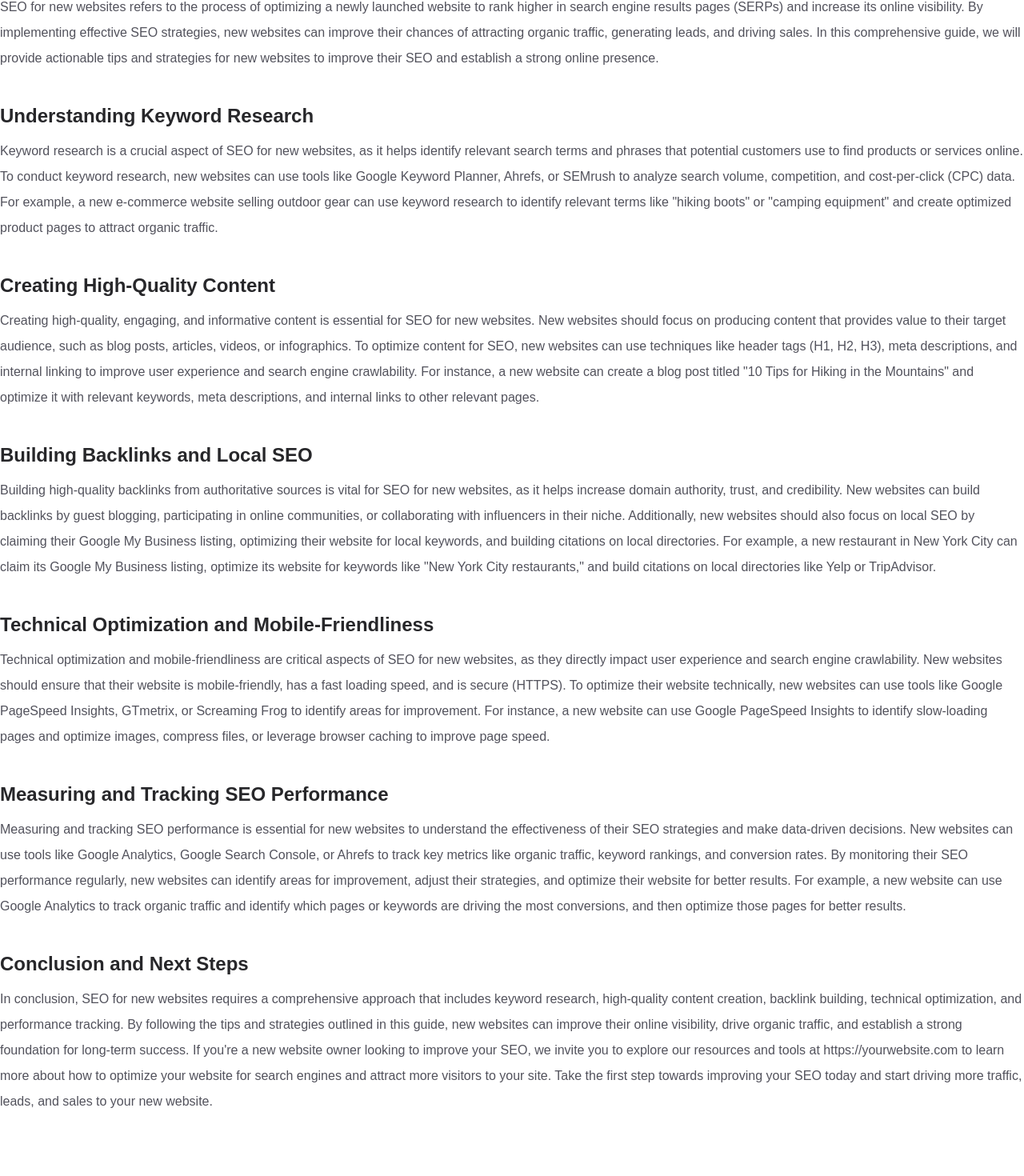
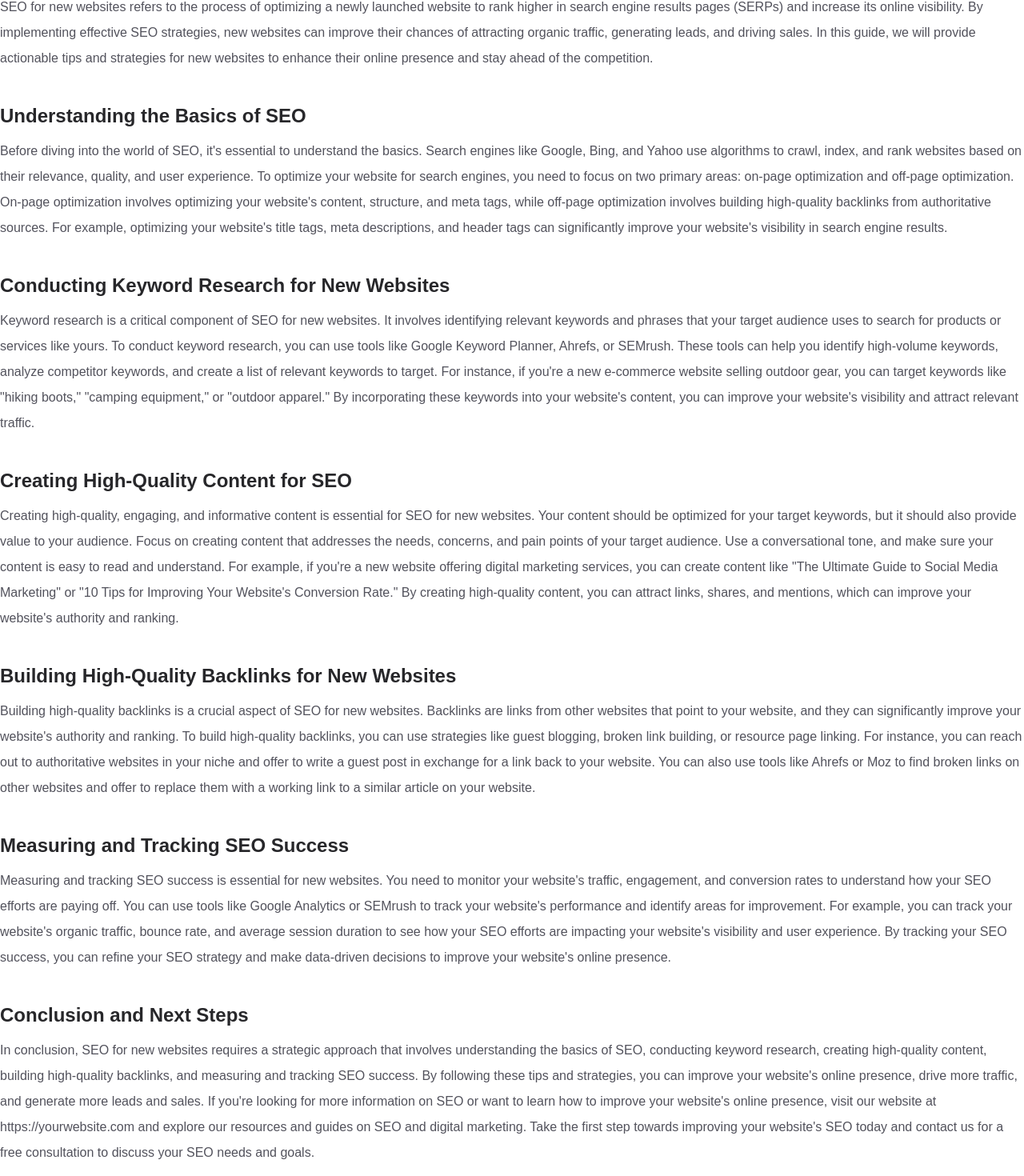
Before and after one commit to Ayushhariwal/seo-agent-demo, a Next.js app: page /blog/the-ultimate-guide-to-seo-for-new-websites in a window 1280 px wide. Shown: the part 152-1622 px from the top of the page at 80% size. Before the commit the page ends 1561 px from the top, so only its background shows below. Built offline with nearby package versions, Linux system fonts and the light colour scheme.

Commit message:
Weekly SEO update 2026-06-01 — 1 posts, 2 gaps

```diff
--- a/app/blog/the-ultimate-guide-to-seo-for-new-websites/page.mdx
+++ b/app/blog/the-ultimate-guide-to-seo-for-new-websites/page.mdx
@@ -1,28 +1,28 @@
 ---
 title: "The Ultimate Guide to SEO for New Websites"
 description: "Improve your online presence with our expert guide to SEO for new websites, boosting visibility and driving traffic"
-date: "2026-05-26"
-tags: ["SEO", "new websites", "digital marketing"]
+date: "2026-06-01"
+tags: ["SEO", "new websites", "online presence"]
 ---
 
 # The Ultimate Guide to SEO for New Websites
 
-SEO for new websites refers to the process of optimizing a newly launched website to rank higher in search engine results pages (SERPs) and increase its online visibility. By implementing effective SEO strategies, new websites can improve their chances of attracting organic traffic, generating leads, and driving sales. In this comprehensive guide, we will provide actionable tips and strategies for new websites to improve their SEO and establish a strong online presence.
+SEO for new websites refers to the process of optimizing a newly launched website to rank higher in search engine results pages (SERPs) and increase its online visibility. By implementing effective SEO strategies, new websites can improve their chances of attracting organic traffic, generating leads, and driving sales. In this guide, we will provide actionable tips and strategies for new websites to enhance their online presence and stay ahead of the competition.
 
-## Understanding Keyword Research
-Keyword research is a crucial aspect of SEO for new websites, as it helps identify relevant search terms and phrases that potential customers use to find products or services online. To conduct keyword research, new websites can use tools like Google Keyword Planner, Ahrefs, or SEMrush to analyze search volume, competition, and cost-per-click (CPC) data. For example, a new e-commerce website selling outdoor gear can use keyword research to identify relevant terms like "hiking boots" or "camping equipment" and create optimized product pages to attract organic traffic.
+## Understanding the Basics of SEO
+Before diving into the world of SEO, it's essential to understand the basics. Search engines like Google, Bing, and Yahoo use algorithms to crawl, index, and rank websites based on their relevance, quality, and user experience. To optimize your website for search engines, you need to focus on two primary areas: on-page optimization and off-page optimization. On-page optimization involves optimizing your website's content, structure, and meta tags, while off-page optimization involves building high-quality backlinks from authoritative sources. For example, optimizing your website's title tags, meta descriptions, and header tags can significantly improve your website's visibility in search engine results.
 
-## Creating High-Quality Content
-Creating high-quality, engaging, and informative content is essential for SEO for new websites. New websites should focus on producing content that provides value to their target audience, such as blog posts, articles, videos, or infographics. To optimize content for SEO, new websites can use techniques like header tags (H1, H2, H3), meta descriptions, and internal linking to improve user experience and search engine crawlability. For instance, a new website can create a blog post titled "10 Tips for Hiking in the Mountains" and optimize it with relevant keywords, meta descriptions, and internal links to other relevant pages.
+## Conducting Keyword Research for New Websites
+Keyword research is a critical component of SEO for new websites. It involves identifying relevant keywords and phrases that your target audience uses to search for products or services like yours. To conduct keyword research, you can use tools like Google Keyword Planner, Ahrefs, or SEMrush. These tools can help you identify high-volume keywords, analyze competitor keywords, and create a list of relevant keywords to target. For instance, if you're a new e-commerce website selling outdoor gear, you can target keywords like "hiking boots," "camping equipment," or "outdoor apparel." By incorporating these keywords into your website's content, you can improve your website's visibility and attract relevant traffic.
 
-## Building Backlinks and Local SEO
-Building high-quality backlinks from authoritative sources is vital for SEO for new websites, as it helps increase domain authority, trust, and credibility. New websites can build backlinks by guest blogging, participating in online communities, or collaborating with influencers in their niche. Additionally, new websites should also focus on local SEO by claiming their Google My Business listing, optimizing their website for local keywords, and building citations on local directories. For example, a new restaurant in New York City can claim its Google My Business listing, optimize its website for keywords like "New York City restaurants," and build citations on local directories like Yelp or TripAdvisor.
+## Creating High-Quality Content for SEO
+Creating high-quality, engaging, and informative content is essential for SEO for new websites. Your content should be optimized for your target keywords, but it should also provide value to your audience. Focus on creating content that addresses the needs, concerns, and pain points of your target audience. Use a conversational tone, and make sure your content is easy to read and understand. For example, if you're a new website offering digital marketing services, you can create content like "The Ultimate Guide to Social Media Marketing" or "10 Tips for Improving Your Website's Conversion Rate." By creating high-quality content, you can attract links, shares, and mentions, which can improve your website's authority and ranking.
 
-## Technical Optimization and Mobile-Friendliness
-Technical optimization and mobile-friendliness are critical aspects of SEO for new websites, as they directly impact user experience and search engine crawlability. New websites should ensure that their website is mobile-friendly, has a fast loading speed, and is secure (HTTPS). To optimize their website technically, new websites can use tools like Google PageSpeed Insights, GTmetrix, or Screaming Frog to identify areas for improvement. For instance, a new website can use Google PageSpeed Insights to identify slow-loading pages and optimize images, compress files, or leverage browser caching to improve page speed.
+## Building High-Quality Backlinks for New Websites
+Building high-quality backlinks is a crucial aspect of SEO for new websites. Backlinks are links from other websites that point to your website, and they can significantly improve your website's authority and ranking. To build high-quality backlinks, you can use strategies like guest blogging, broken link building, or resource page linking. For instance, you can reach out to authoritative websites in your niche and offer to write a guest post in exchange for a link back to your website. You can also use tools like Ahrefs or Moz to find broken links on other websites and offer to replace them with a working link to a similar article on your website.
 
-## Measuring and Tracking SEO Performance
-Measuring and tracking SEO performance is essential for new websites to understand the effectiveness of their SEO strategies and make data-driven decisions. New websites can use tools like Google Analytics, Google Search Console, or Ahrefs to track key metrics like organic traffic, keyword rankings, and conversion rates. By monitoring their SEO performance regularly, new websites can identify areas for improvement, adjust their strategies, and optimize their website for better results. For example, a new website can use Google Analytics to track organic traffic and identify which pages or keywords are driving the most conversions, and then optimize those pages for better results.
+## Measuring and Tracking SEO Success
+Measuring and tracking SEO success is essential for new websites. You need to monitor your website's traffic, engagement, and conversion rates to understand how your SEO efforts are paying off. You can use tools like Google Analytics or SEMrush to track your website's performance and identify areas for improvement. For example, you can track your website's organic traffic, bounce rate, and average session duration to see how your SEO efforts are impacting your website's visibility and user experience. By tracking your SEO success, you can refine your SEO strategy and make data-driven decisions to improve your website's online presence.
 
 ## Conclusion and Next Steps
-In conclusion, SEO for new websites requires a comprehensive approach that includes keyword research, high-quality content creation, backlink building, technical optimization, and performance tracking. By following the tips and strategies outlined in this guide, new websites can improve their online visibility, drive organic traffic, and establish a strong foundation for long-term success. If you're a new website owner looking to improve your SEO, we invite you to explore our resources and tools at [https://yourwebsite.com](https://yourwebsite.com) to learn more about how to optimize your website for search engines and attract more visitors to your site. Take the first step towards improving your SEO today and start driving more traffic, leads, and sales to your new website.
+In conclusion, SEO for new websites requires a strategic approach that involves understanding the basics of SEO, conducting keyword research, creating high-quality content, building high-quality backlinks, and measuring and tracking SEO success. By following these tips and strategies, you can improve your website's online presence, drive more traffic, and generate more leads and sales. If you're looking for more information on SEO or want to learn how to improve your website's online presence, visit our website at https://yourwebsite.com and explore our resources and guides on SEO and digital marketing. Take the first step towards improving your website's SEO today and contact us for a free consultation to discuss your SEO needs and goals.
--- /dev/null
+++ b/seo-reports/weekly/2026-06-01.md
@@ -0,0 +1,36 @@
+# Weekly SEO Report — 2026-06-01
+
+## Summary
+
+* Biggest opportunity this week: Filling the content gap in "Competitor Analysis" to gain a competitive edge, as it's a high-priority topic with no existing content on our site. This can be achieved by creating a comprehensive guide on competitor analysis.
+* Top 2 quick win keywords: None are currently identified, but we should focus on finding keywords with low competition and high search volume, and create targeted content to improve rankings. Exact actions will be determined once keywords are identified.
+* Best new content to create: "A Step-by-Step Guide to Competitor Analysis for SEO" as it addresses a high-priority content gap and can establish our site as an authority on the topic. This content can attract high-intent traffic and drive engagement.
+* One thing to monitor or watch: The performance of the newly published blog post "undefined" to assess its impact on our site's traffic and rankings, and make data-driven decisions for future content creation. Monitor its metrics, such as page views and bounce rate, to identify areas for improvement.
+
+---
+
+## Competitors analyzed
+
+- competitor1.com
+- competitor2.com
+- competitor3.com
+
+## Keyword gaps — topics we are missing
+
+| Topic | Why | Target keyword | Priority |
+|---|---|---|---|
+| Competitor Analysis | Understanding competitor strengths and weaknesses is crucial for our site's growth | `competitor analysis tools` | **high** |
+| SEO Strategy | A well-planned SEO strategy is essential for our site's visibility and ranking | `SEO strategy for beginners` | **medium** |
+
+## Quick wins — our keywords near page 1
+
+| Keyword | Position | Impressions | Clicks | Page |
+|---|---|---|---|---|
+
+## Blog posts this week
+
+- **undefined** — ✅ Live on site — written via groq
+
+## Improvement opportunities
+
+- **None available** — Conduct thorough competitor research to identify areas for improvement
```
